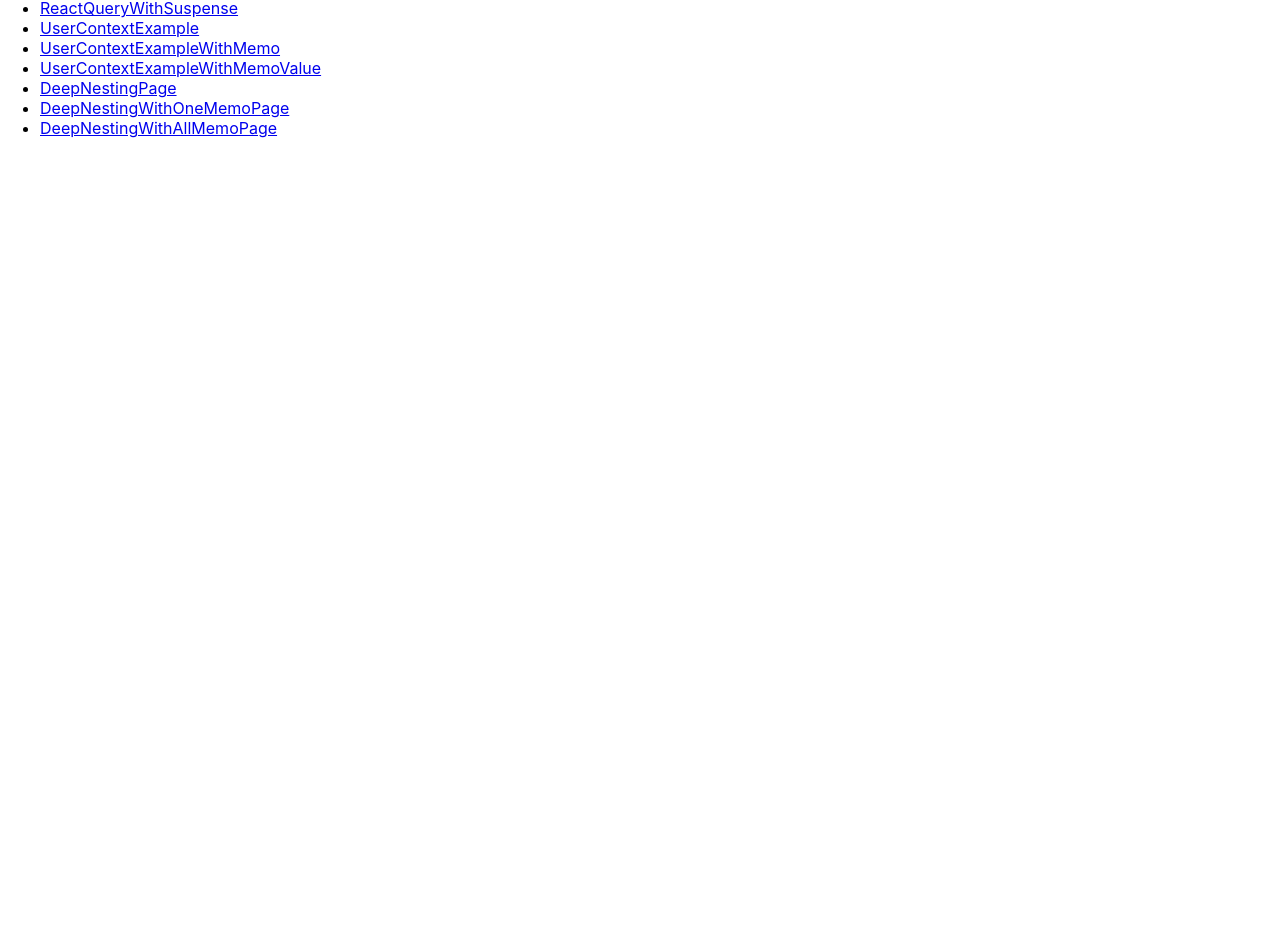
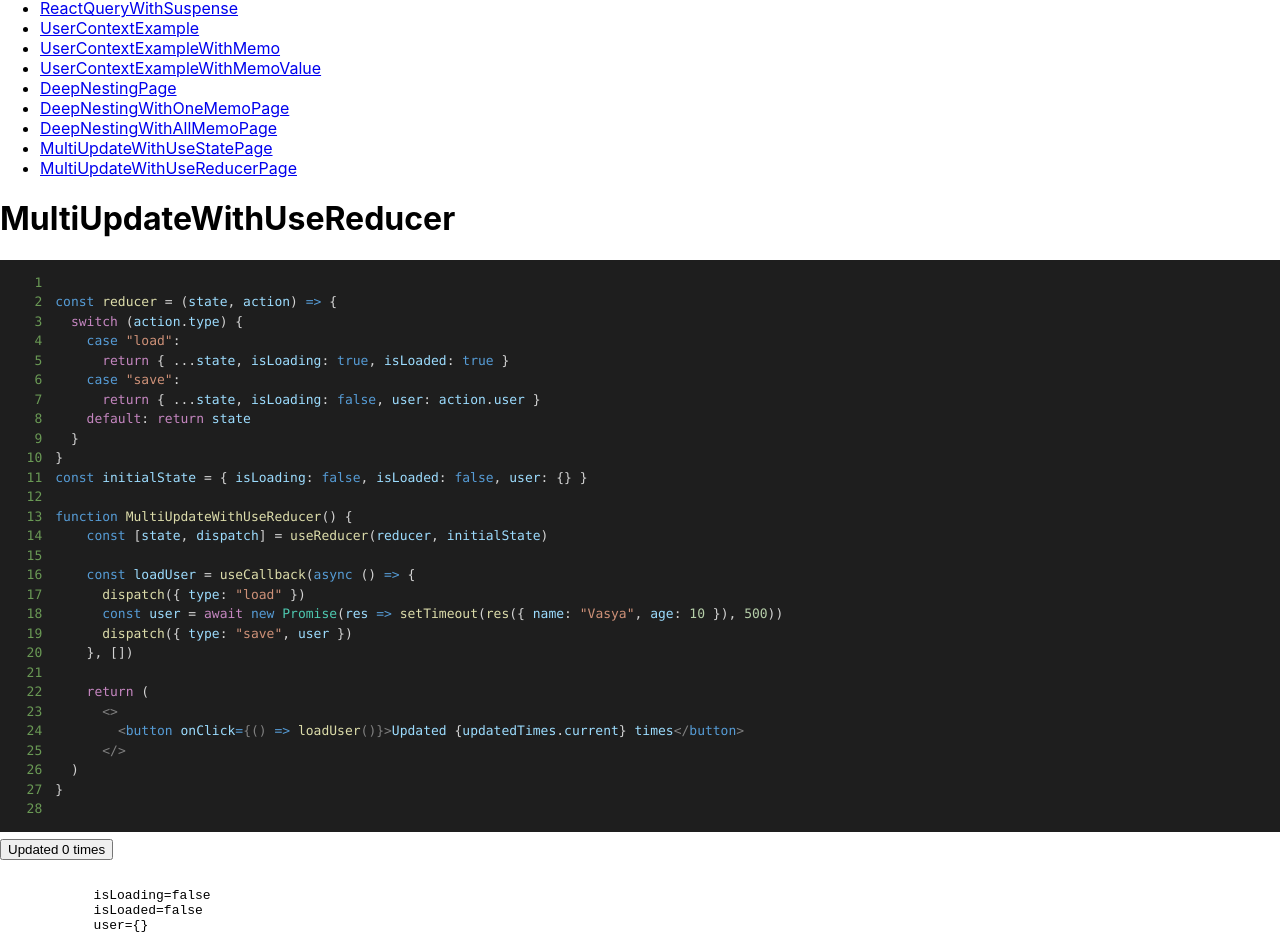
Before and after one commit to DmitriyNikolenko/react-performance-playground, a React (Create React App) app: page /example52 in a window 1280 px wide. Shown: the part 98-1044 px from the top of the page. Before the commit the page ends 800 px from the top, so only its background shows below. Built offline with nearby package versions, Linux system fonts and the light colour scheme.

Commit message:
add examples with useState and useReducer

```diff
--- a/src/App.js
+++ b/src/App.js
@@ -17,6 +17,8 @@ import UserContextExampleWithMemoValue from './pages/UserContextExampleWithMemoV
 import DeepNesting from './pages/DeepNesting'
 import DeepNestingWithOneMemo from './pages/DeepNestingWithOneMemo'
 import DeepNestingWithAllMemo from './pages/DeepNestingWithAllMemo'
+import MultiUpdateWithUseState from './pages/MultiUpdateWithUseState'
+import MultiUpdateWithUseReducer from './pages/MultiUpdateWithUseReducer'
 
 function App() {
   const routes = [
@@ -31,6 +33,8 @@ function App() {
     { path: "/example41", component: DeepNesting, name: DeepNesting.name },
     { path: "/example42", component: DeepNestingWithOneMemo, name: DeepNestingWithOneMemo.name },
     { path: "/example43", component: DeepNestingWithAllMemo, name: DeepNestingWithAllMemo.name },
+    { path: "/example51", component: MultiUpdateWithUseState, name: MultiUpdateWithUseState.name },
+    { path: "/example52", component: MultiUpdateWithUseReducer, name: MultiUpdateWithUseReducer.name },
   ]
 
   return (
--- /dev/null
+++ b/src/pages/MultiUpdateWithUseReducer.js
@@ -0,0 +1,80 @@
+import { SyntaxHighlighter } from '../components/SyntaxHighlighter'
+import { useReducer, useRef, useEffect, useCallback } from 'react'
+
+export default function MultiUpdateWithUseReducerPage() {
+ return (
+    <>
+      <h1>MultiUpdateWithUseReducer</h1>
+      <SyntaxHighlighter>{code}</SyntaxHighlighter>
+      <MultiUpdateWithUseReducer />
+    </>
+  );
+}
+
+const reducer = (state, action) => {
+  switch (action.type) {
+    case "load":
+      return { ...state, isLoading: true, isLoaded: true }
+    case "save":
+      return { ...state, isLoading: false, user: action.user }
+    default: return state
+  }
+}
+const initialState = { isLoading: false, isLoaded: false, user: {} }
+
+function MultiUpdateWithUseReducer() {
+    const updatedTimes = useRef(0)
+    useEffect(() => updatedTimes.current++)
+
+    const [state, dispatch] = useReducer(reducer, initialState)
+
+    const loadUser = useCallback(async () => {
+      dispatch({ type: "load" })
+      const user = await new Promise(res => setTimeout(res({ name: "Vasya", age: 10 }), 500))
+      dispatch({ type: "save", user })
+    }, [])
+
+    return (
+      <>
+        <button onClick={() => loadUser()}>Updated {updatedTimes.current} times</button>
+
+        <pre>
+            {`
+            isLoading=${state.isLoading}
+            isLoaded=${state.isLoaded}
+            user=${JSON.stringify(state.user)}`
+            }
+        </pre>
+      </>
+  )
+}
+
+
+const code = `
+const reducer = (state, action) => {
+  switch (action.type) {
+    case "load":
+      return { ...state, isLoading: true, isLoaded: true }
+    case "save":
+      return { ...state, isLoading: false, user: action.user }
+    default: return state
+  }
+}
+const initialState = { isLoading: false, isLoaded: false, user: {} }
+
+function MultiUpdateWithUseReducer() {
+    const [state, dispatch] = useReducer(reducer, initialState)
+
+    const loadUser = useCallback(async () => {
+      dispatch({ type: "load" })
+      const user = await new Promise(res => setTimeout(res({ name: "Vasya", age: 10 }), 500))
+      dispatch({ type: "save", user })
+    }, [])
+
+    return (
+      <>
+        <button onClick={() => loadUser()}>Updated {updatedTimes.current} times</button>
+      </>
+  )
+}
+`
--- /dev/null
+++ b/src/pages/MultiUpdateWithUseState.js
@@ -0,0 +1,66 @@
+import { SyntaxHighlighter } from '../components/SyntaxHighlighter'
+import { useState, useRef, useEffect, useCallback, useReducer } from 'react'
+
+export default function MultiUpdateWithUseStatePage() {
+ return (
+    <>
+      <h1>MultiUpdateWithUseState</h1>
+      <SyntaxHighlighter>{code}</SyntaxHighlighter>
+      <MultiUpdateWithUseState />
+    </>
+  );
+}
+
+function MultiUpdateWithUseState() {
+    const updatedTimes = useRef(0)
+    useEffect(() => updatedTimes.current++)
+
+    const [isLoading, setIsLoading] = useState(false)
+    const [isLoaded, setIsLoaded] = useState(false)
+    const [user, setUser] = useState({})
+
+    const loadUser = useCallback(async () => {
+        setIsLoading(true)
+        const user = await new Promise(res => setTimeout(res({ name: "Vasya", age: 10 }), 500))
+        setUser(user)
+        setIsLoading(false)
+        setIsLoaded(true)
+    }, [])
+
+    return (
+      <>
+        <button onClick={() => loadUser()}>Updated {updatedTimes.current} times</button>
+
+        <pre>
+            {`
+            isLoading=${isLoading}
+            isLoaded=${isLoaded}
+            user=${JSON.stringify(user)}`
+            }
+        </pre>
+      </>
+  )
+}
+
+
+const code = `
+function MultiUpdateWithUseState() {
+    const [isLoading, setIsLoading] = useState(false)
+    const [isLoaded, setIsLoaded] = useState(false)
+    const [user, setUser] = useState({})
+
+    const loadUser = useCallback(async () => {
+        setIsLoading(true)
+        const user = await new Promise(res => setTimeout(res({ name: "Vasya", age: 10 }), 500))
+        setUser(user)
+        setIsLoading(false)
+        setIsLoaded(true)
+    }, [])
+
+    return (
+      <>
+        <button onClick={() => loadUser()}>Updated {updatedTimes.current} times</button>
+      </>
+  )
+}
+`
```
